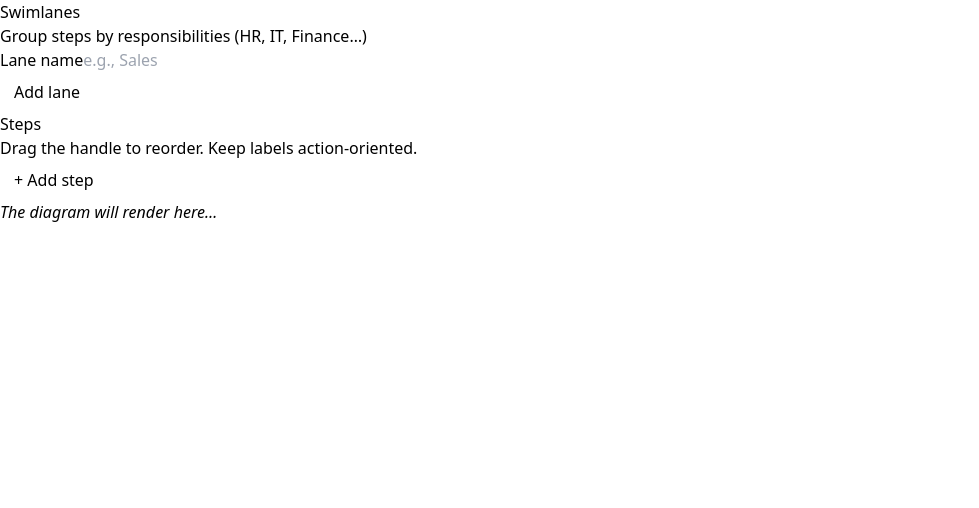
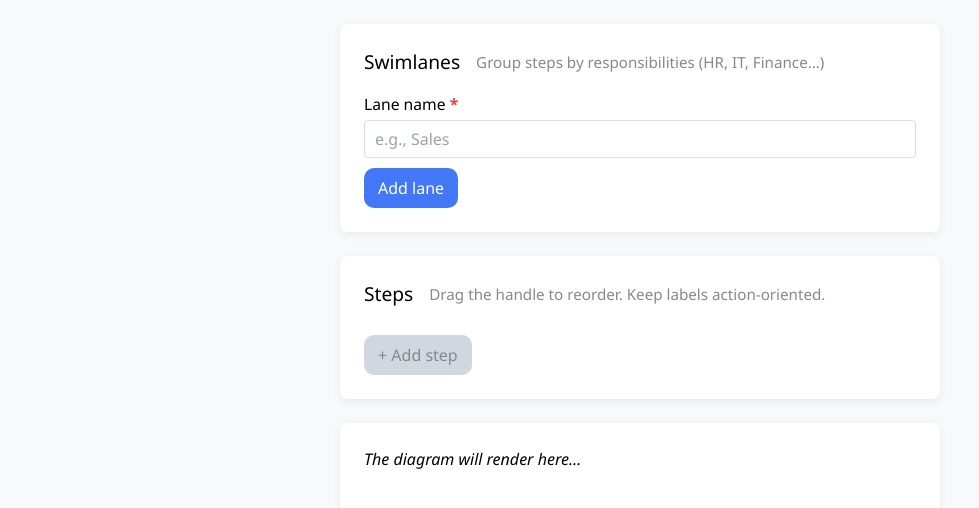
Before and after one commit to Zaymyr/Process_app, a React (Vite) app: page / in a window 1280 px wide. Shown: the top 508 px of the page, without its empty margins (0-979 px from the left). Built offline with nearby package versions, Linux system fonts and the light colour scheme.

Commit message:
Update App.css

```diff
--- a/src/App.css
+++ b/src/App.css
@@ -1,3 +1,145 @@
+body {
+  font-family: 'Segoe UI', 'Arial', sans-serif;
+  background: #f8f9fa;
+  margin: 0;
+  padding: 0;
+}
+
+.card {
+  background: #fff;
+  border-radius: 8px;
+  box-shadow: 0 2px 8px rgba(0,0,0,0.07);
+  margin: 24px auto;
+  padding: 24px;
+  max-width: 600px;
+}
+
+.sec-hdr {
+  display: flex;
+  align-items: center;
+  gap: 1em;
+  margin-bottom: 1em;
+}
+
+.sec-hdr h3 {
+  margin: 0;
+  font-size: 1.2em;
+}
+
+.hint {
+  font-size: 0.95em;
+  color: #888;
+}
+
+.row {
+  display: flex;
+  align-items: center;
+  gap: 16px;
+  margin-bottom: 12px;
+}
+
+.field {
+  display: flex;
+  flex-direction: column;
+  gap: 4px;
+}
+
+.field label {
+  font-size: 0.98em;
+}
+
+.field input,
+.field select {
+  font-size: 1em;
+  padding: 6px 10px;
+  border: 1px solid #ddd;
+  border-radius: 4px;
+}
+
+.field.error input,
+.field.error select {
+  border-color: #e53e3e;
+  background: #ffeded;
+}
+
+.field .required:after {
+  content: ' *';
+  color: #e53e3e;
+  font-weight: bold;
+}
+
+.btn {
+  padding: 6px 16px;
+  border-radius: 4px;
+  font-size: 1em;
+  background: #4278f5;
+  color: #fff;
+  border: none;
+  cursor: pointer;
+  margin-top: 10px;
+  transition: background 0.2s;
+}
+
+.btn.ghost {
+  background: #f5f6fa;
+  color: #333;
+  border: 1px solid #e3e6ef;
+}
+
+.btn.danger {
+  background: #e53e3e;
+  color: #fff;
+}
+
+.btn:disabled {
+  background: #d1d7e0;
+  color: #888;
+  cursor: not-allowed;
+}
+
+.grab {
+  cursor: grab;
+  font-size: 1.3em;
+  background: #f5f6fa;
+  border-radius: 4px;
+  padding: 2px 8px;
+}
+
+.dnd.dragging {
+  opacity: 0.5;
+  background: #e3e6ef;
+}
+
+.dnd.over {
+  border: 2px dashed #4278f5;
+}
+
+.error-list {
+  margin: 20px auto;
+  max-width: 600px;
+}
+
+.error {
+  color: #e53e3e;
+  background: #fff0f0;
+  border: 1px solid #e53e3e;
+  border-radius: 4px;
+  padding: 8px;
+  margin-bottom: 4px;
+}
+
+@media (max-width: 700px) {
+  .card {
+    max-width: 98vw;
+    padding: 12px;
+  }
+  .row {
+    flex-direction: column;
+    gap: 6px;
+  }
+}
+
+
 /* ===== Hard overrides to align controls (placed LAST) ===== */
 :root { --control-h: 40px; --control-r: 10px; }
 
```
